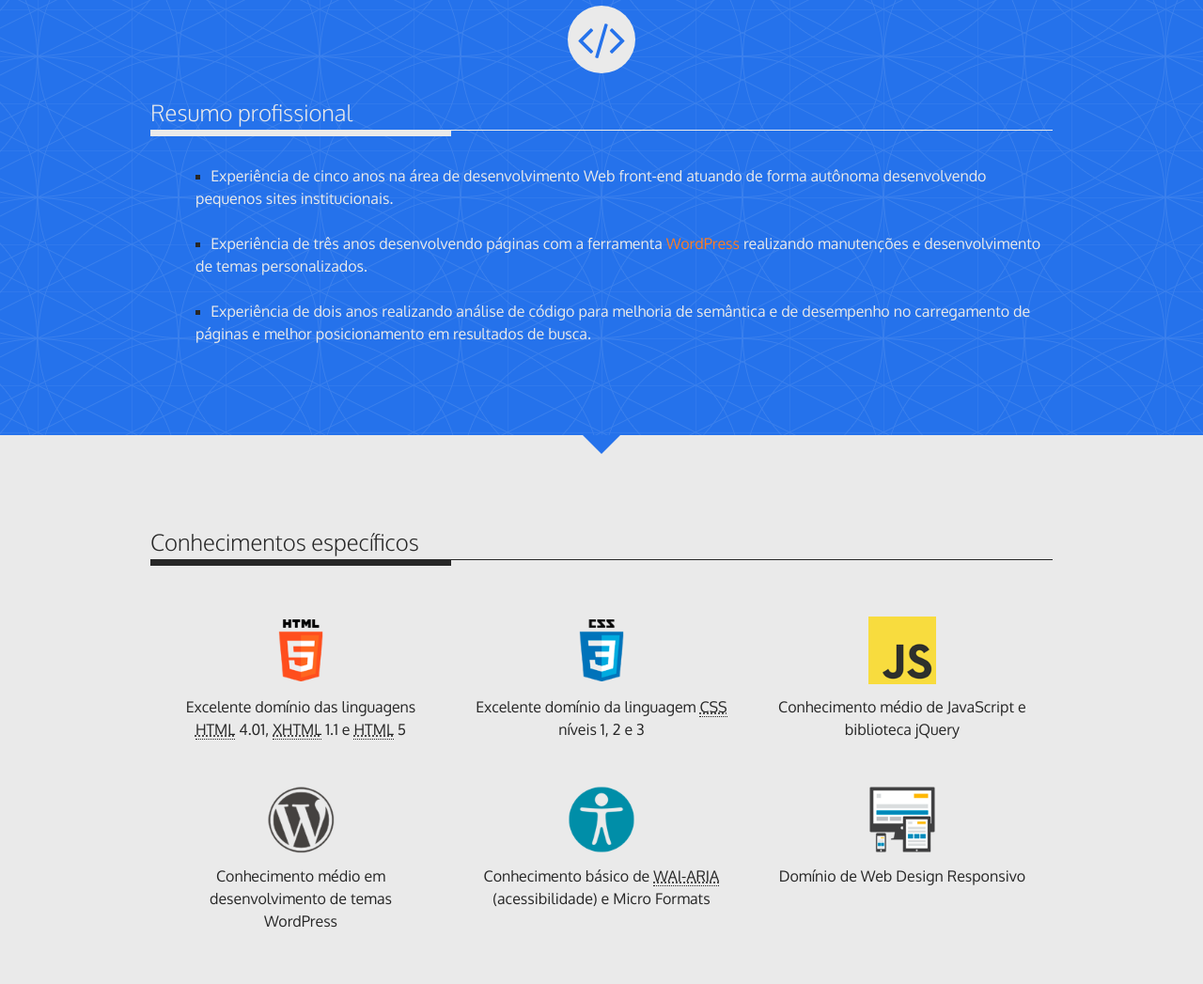
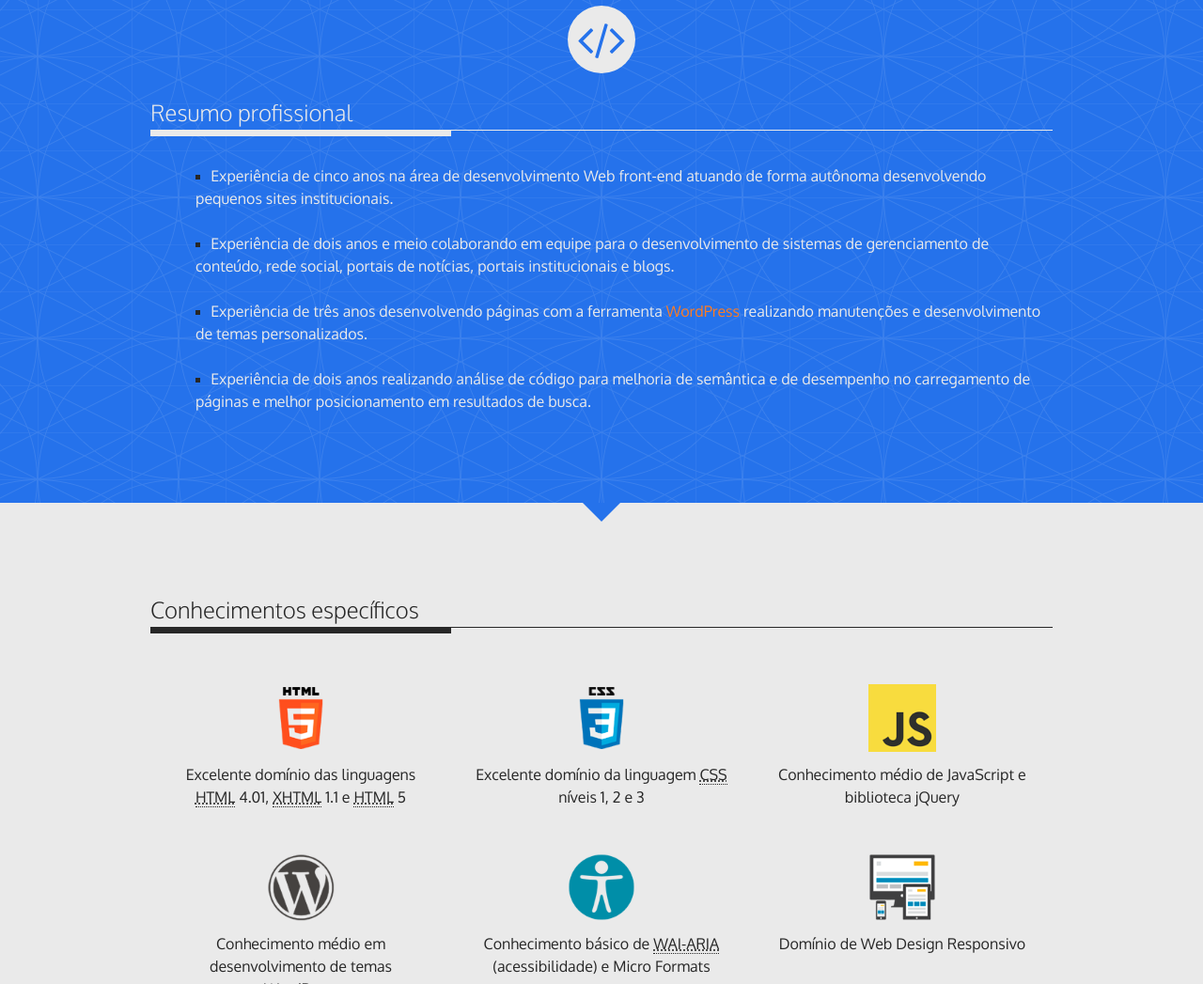
Before and after one commit to EdnilsonRobert/ednilsonrobert.github.io, a plain HTML site: page index.html in a window 1280 px wide. Shown: the part 1198-2245 px from the top of the page at 94% size. Drawn offline with nearby package versions, Linux system fonts and the light colour scheme.

Commit message:
Document modification

```diff
--- a/index.html
+++ b/index.html
@@ -67,6 +67,7 @@
                     <h3 class="section-title">Resumo profissional</h3><!-- .section-title -->
                     <ul class="common-list">
                         <li>Experiência de cinco anos na área de desenvolvimento Web front-end atuando de forma autônoma desenvolvendo pequenos sites institucionais.</li>
+                        <li>Experiência de dois anos e meio colaborando em equipe para o desenvolvimento de sistemas de gerenciamento de conteúdo, rede social, portais de notícias, portais institucionais e blogs.</li>
                         <li>Experiência de três anos desenvolvendo páginas com a ferramenta <a title="Ir para site brasileiro do WordPress" href="http://br.wordpress.org" target="_blank">WordPress</a> realizando manutenções e desenvolvimento de temas personalizados.</li>
                         <li>Experiência de dois anos realizando análise de código para melhoria de semântica e de desempenho no carregamento de páginas e melhor posicionamento em resultados de busca.</li>
                     </ul><!-- .common-list -->
```
